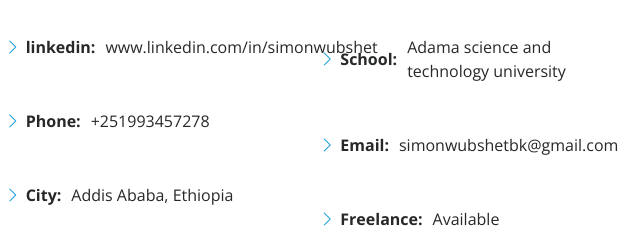
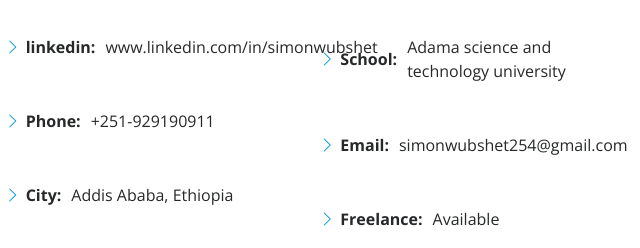
Before and after one commit to simaG19/Portfolio1, a plain HTML site: page index.html in a window 1280 px wide. Shown: the part 1153-1401 px from the top of the page, 640-1280 px from the left. Drawn offline with nearby package versions, Linux system fonts and the light colour scheme.

Commit message:
Update index.html

```diff
--- a/index.html
+++ b/index.html
@@ -100,7 +100,7 @@
                 <ul>
 
                   <li><i class="bi bi-chevron-right"></i> <strong>linkedin:</strong> <span>www.linkedin.com/in/simonwubshet</span></li>
-                  <li><i class="bi bi-chevron-right"></i> <strong>Phone:</strong> <span>+251993457278</span></li>
+                  <li><i class="bi bi-chevron-right"></i> <strong>Phone:</strong> <span>+251-929190911</span></li>
                   <li><i class="bi bi-chevron-right"></i> <strong>City:</strong> <span>Addis Ababa, Ethiopia</span></li>
                 </ul>
               </div>
@@ -108,7 +108,7 @@
                 <ul>
 
                   <li><i class="bi bi-chevron-right"></i> <strong>School:</strong> <span>Adama science and technology university</span></li>
-                  <li><i class="bi bi-chevron-right"></i> <strong>Email:</strong> <span>simonwubshetbk@gmail.com</span></li>
+                  <li><i class="bi bi-chevron-right"></i> <strong>Email:</strong> <span>simonwubshet254@gmail.com</span></li>
                   <li><i class="bi bi-chevron-right"></i> <strong>Freelance:</strong> <span>Available</span></li>
                 </ul>
               </div>
```
